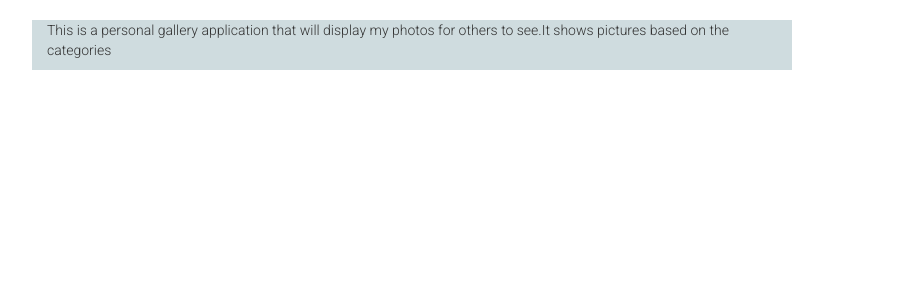
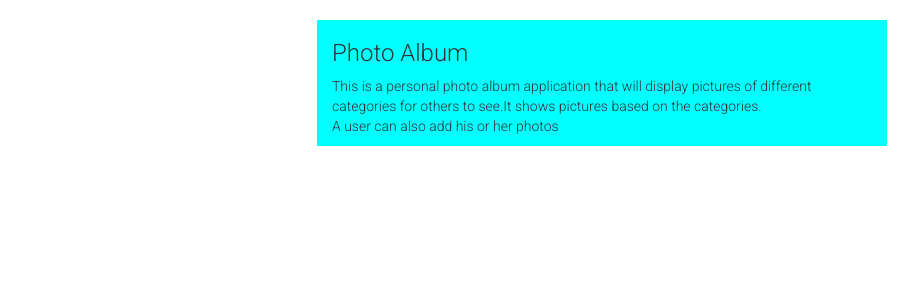
Before and after one commit to patrickrop-cloud/Gallery, a Django app: page /about in a window 1280 px wide. Shown: the part 92-392 px from the top of the page, without its empty margins (38-956 px from the left). Run offline with Django 3.2, Linux system fonts and the light colour scheme; some libraries are stand-ins or nearby versions.

```diff
--- a/photos/templates/about.html
+++ b/photos/templates/about.html
@@ -1,9 +1,11 @@
 {%extends 'base.html'%}
 {% block content%}
 <div class="container">
-    <div class="row ">
-        <div class="col-md-8" style="background-color: rgb(207, 220, 223);">
-            <p>This is a personal gallery application that will display my photos for others to see.It shows pictures based on the categories </p>
+    <div class="row" style="justify-content: center;">
+        <div class="col-md-6" style="background-color:aqua;">
+            <h3>Photo Album</h3>
+            <p>This is a personal photo album application that will display  pictures of different categories for others to see.It shows pictures based on the categories. <br>
+                A user can also add his or her photos</p>
 
         </div>
     </div>
```
Also changed, not shown: photos/admin.py (+4 -4 lines).
